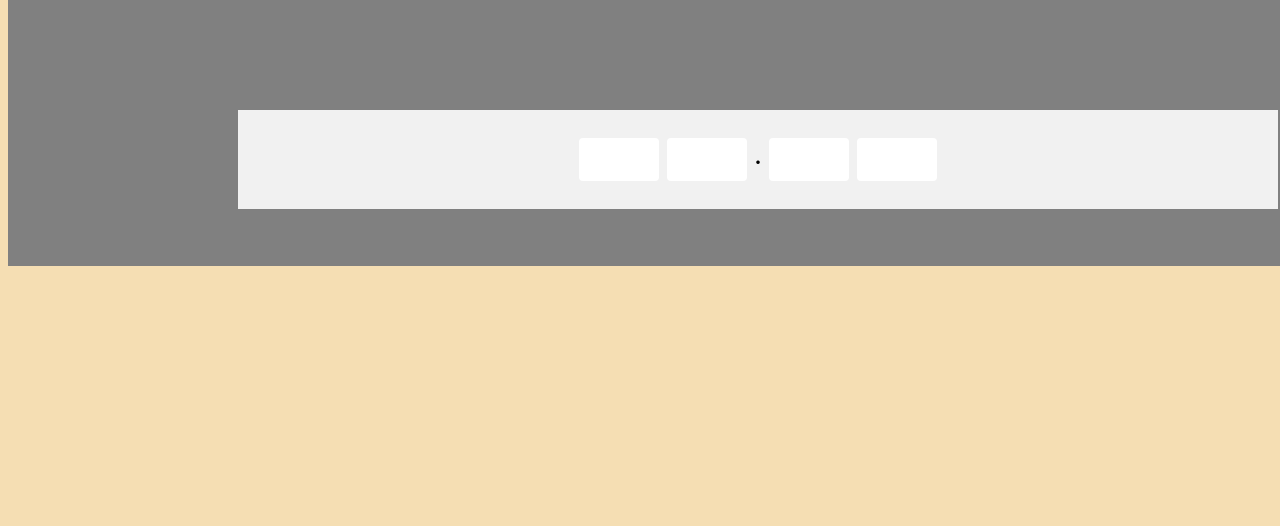
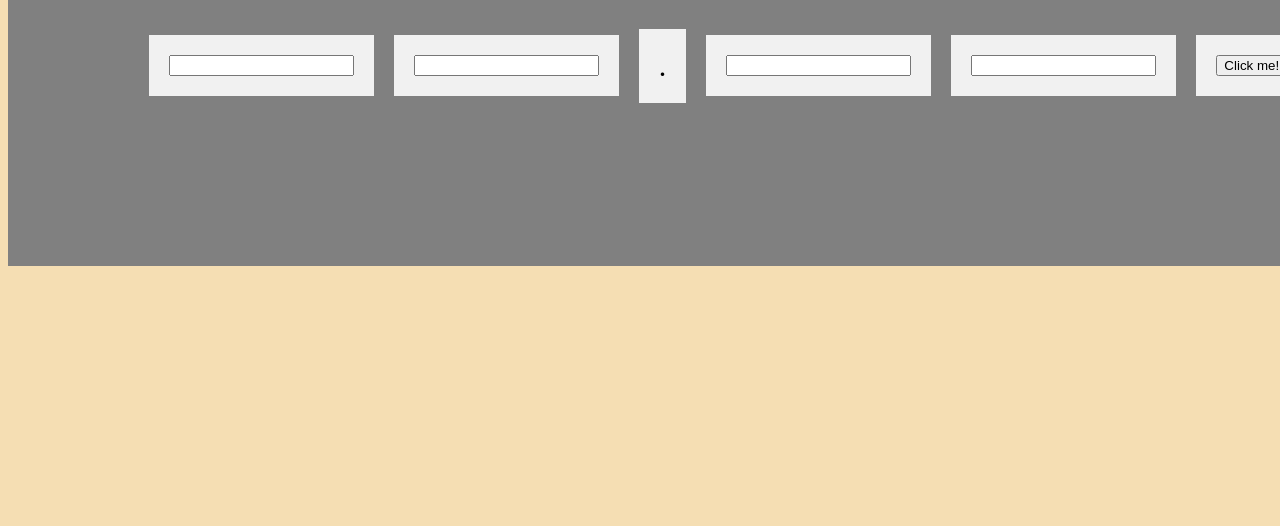
Before and after one commit to GoogyHam/maths-practice, a website: page index.html in a window 1280 px wide. Shown: the part 274-800 px from the top of the page. Drawn offline with Linux system fonts and the light colour scheme.

Commit message:
Update index.html

```diff
--- a/index.html
+++ b/index.html
@@ -1,6 +1,7 @@
 <html>
     <head>
         <link rel="stylesheet" href="styles.css">
+
     </head>
     <body>
         Example text.
@@ -8,17 +9,39 @@
         <p>dolor something something</p>
 
         <div class="flex-container">
-            <div style="flex: 0 0 500px";>This is a flex item</div>
-            <div >there are many like it, but this one </div>
-            <div >is mine</div>
-            <div style="flex: 0 0 1000px">
-                <input type="number" min="0" max="9" step="1">
-                <input type="number" min="0" max="9" step="1">
+            <div>
+                <input type="text" maxlength="1" class="num-input">
+            </div>
+
+            <div>
+                <input type="text" maxlength="1" class="num-input">
+            </div>
+
+            <div>
                 .
-                <input type="number" min="0" max="9" step="1">
-                <input type="number" min="0" max="9" step="1">
-           </div>
+            </div>
+
+            <div>
+                <input type="text" maxlength="1" class="num-input">
+            </div>
+
+            <div>
+                <input type="text" maxlength="1" class="num-input">
+            </div>
+
+            <div>
+                <button onclick="takeInputs()">Click me!</button>
+            </div>
+
+            <div id="output">
+
+            </div>
+
         </div>
 
+
+
+
+        <script src="script.js"></script>
     </body>
 </html>
```
